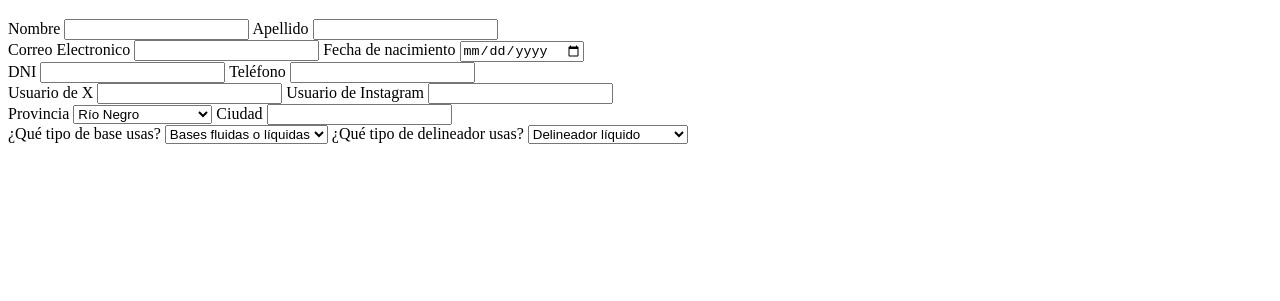
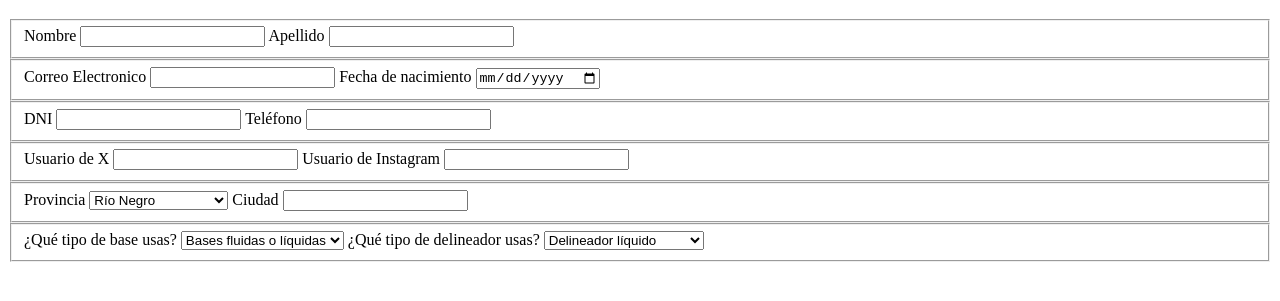
Before and after one commit to nahyuns/formulario, a plain HTML site: page formulario.html in a window 1280 px wide. Shown: the part 61-362 px from the top of the page. Drawn offline with Linux system fonts and the light colour scheme.

Commit message:
terminado

```diff
--- a/formulario.html
+++ b/formulario.html
@@ -13,6 +13,7 @@
     </header>
     <main>
         <form action="">
+            <fieldset>
                 <div>
                     <label for="Nombre" required="nombre">Nombre</label>
                     <input type="text" name="nombre" id="nombre">
@@ -20,6 +21,8 @@
                     <label for="Appellido" required="apellido">Apellido</label>
                     <input type="text" name="apellido" id="apellido">
                 </div>
+            </fieldset>
+            <fieldset>
                 <div>
                     <label for="Correo Electronico" required="correo electronico">Correo Electronico</label>
                     <input type="email" name="correo electrónico" id="correo electrónico">
@@ -27,14 +30,18 @@
                     <label for="Fecha de nacimiento">Fecha de nacimiento</label>
                     <input type="date" name="fecha de nacimiento" id="fecha de nacimiento">
                 </div>
+            </fieldset>
+            <fieldset>
                 <div>
                     <label for="DNI" aria-required="DNI">DNI</label>
                     <input type="text" name="DNI" id="DNI">
 
                     <label for="Teléfono">Teléfono</label>
-                <input type="text" name="Telefono" id="Telefono">
+                    <input type="tel" name="Telefono" id="Telefono">
                 </div>
-
+        </form>
+        </fieldset>
+        <fieldset>
             <div>
                 <label for="Usuario de X">Usuario de X</label>
                 <input type="text" name="usuario de x" id="usuario de x">
@@ -42,7 +49,8 @@
                 <label for="Usuario de Instagram">Usuario de Instagram</label>
                 <input type="text" name="usuario de ig" id="usuario de ig">
             </div>
-
+        </fieldset>
+        <fieldset>
             <div>
                 <label for="Provincia">Provincia</label>
                 <select>
@@ -74,7 +82,8 @@
                 <label for="Ciudad">Ciudad</label>
                 <input type="text" name="Ciudad" id="Ciudad">
             </div>
-
+        </fieldset>
+        <fieldset>
             <div>
                 <label for="base">¿Qué tipo de base usas?</label>
                 <select>
@@ -96,6 +105,7 @@
                     <option value="Lápiz khol">Lápiz khol</option>
                 </select>
             </div>
+        </fieldset>
         </form>
     </main>
 </body>
```
Lines whose indentation alone changed are shown as unchanged.
